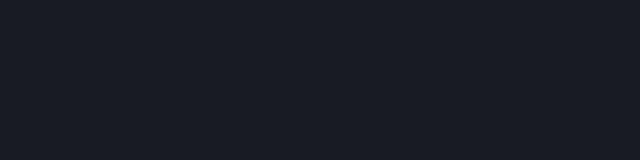
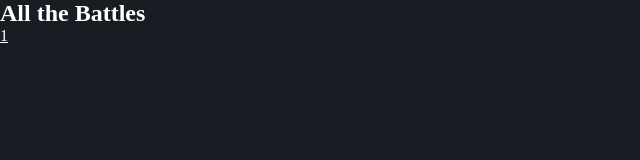
Before and after one commit to Abhishek-Yesankar/CSSBattle, a plain HTML site: page index.html in a window 1280 px wide. Shown: the whole page, without its empty margins (0-640 px from the left). Drawn offline with Linux system fonts and the light colour scheme.

Commit message:
first battle added

```diff
--- /dev/null
+++ b/battle.css
@@ -0,0 +1,19 @@
+body{
+    display: flex;
+    justify-content: center;
+    align-items: center;
+    min-height: 100vh;
+}
+
+.container{
+    max-width: 400px;
+    max-height: 300px;
+    border: 5px solid #222;
+    background: inherit;
+}
+@media( min-width: 480px )  {
+    .container{
+        width: 400px;
+        height: 300px;
+    }
+}
--- a/index.html
+++ b/index.html
@@ -8,6 +8,9 @@
     <title>CSSBattle</title>
 </head>
 <body>
-
+    <h2>All the Battles</h2>
+    <ol>
+        <li><a href="./1-Pilot-Battle/">1</a></li>
+    </ol>
 </body>
 </html>
--- a/style.css
+++ b/style.css
@@ -8,4 +8,8 @@
 }
 body{
     background: var(--bg-color);
+    color: #fff;
 }
+a{
+    color: #fff;
+}
```
Also changed, not shown: 1-Pilot-Battle/1-simply-square.html (added, +17 -0 lines), 1-Pilot-Battle/index.html (renamed from #1-Pilot-Battle/index.html, +1 -0 lines), #1-Pilot-Battle/1-simply-square.html (deleted).
